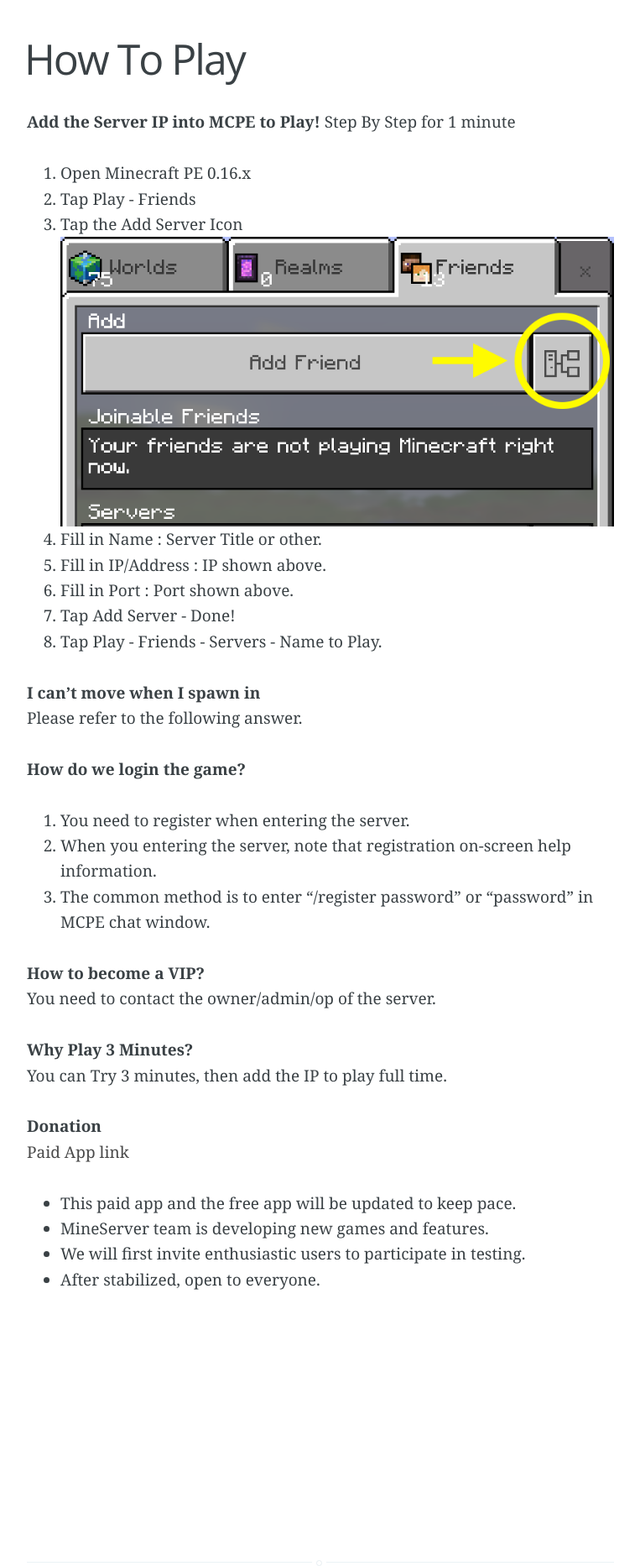
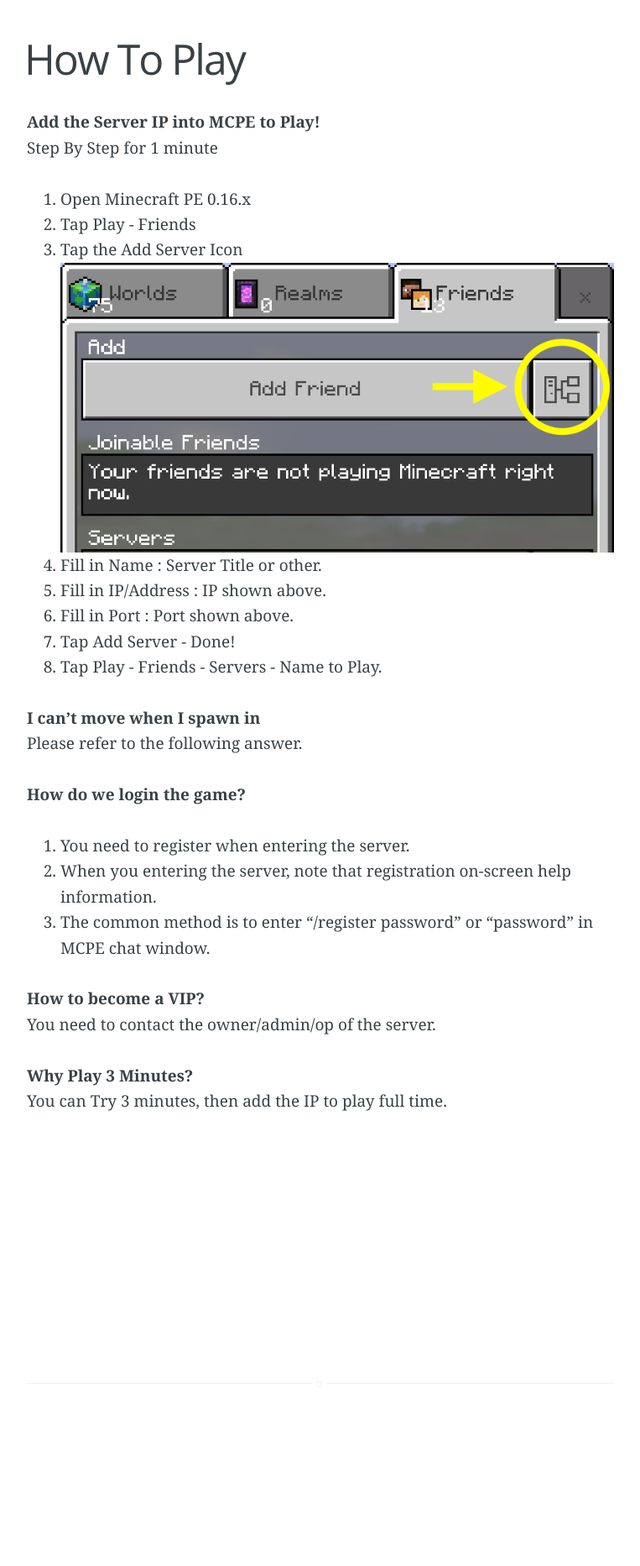
Before and after one commit to Minecraft-PE-Servers/Minecraft-PE-Servers.github.io, a Jekyll site: the page built from _posts/2016-06-28-How-to-play-Minecraft-pe-servers-By-MineServer-APP.md, in a window 1280 px wide. Shown: the whole page at 84% size, without its empty margins (258-1021 px from the left). Built offline with Jekyll 4.4.1, drawn with Linux system fonts in a browser that asks for light colours; after the commit the page ends 1652 px from its top, so only the background shows below that.

Commit message:
提交发布

```diff
--- a/_posts/2016-06-28-How-to-play-Minecraft-pe-servers-By-MineServer-APP.md
+++ b/_posts/2016-06-28-How-to-play-Minecraft-pe-servers-By-MineServer-APP.md
@@ -31,10 +31,3 @@
 
 **Why Play 3 Minutes?**
 You can Try 3 minutes, then add the IP to play full time.
-
-**Donation**
-[Paid App link](https://itunes.apple.com/app/id1144129231)
-- This paid app and the free app will be updated to keep pace.
-- MineServer team is developing new games and features.
-- We will first invite enthusiastic users to participate in testing.
-- After stabilized, open to everyone.
```
Also changed, not shown: other parts of _posts/2016-06-28-How-to-play-Minecraft-pe-servers-By-MineServer-APP.md (+1 -1 lines), _posts/2016-08-11-EasyPlay.md (+0 -7 lines).
